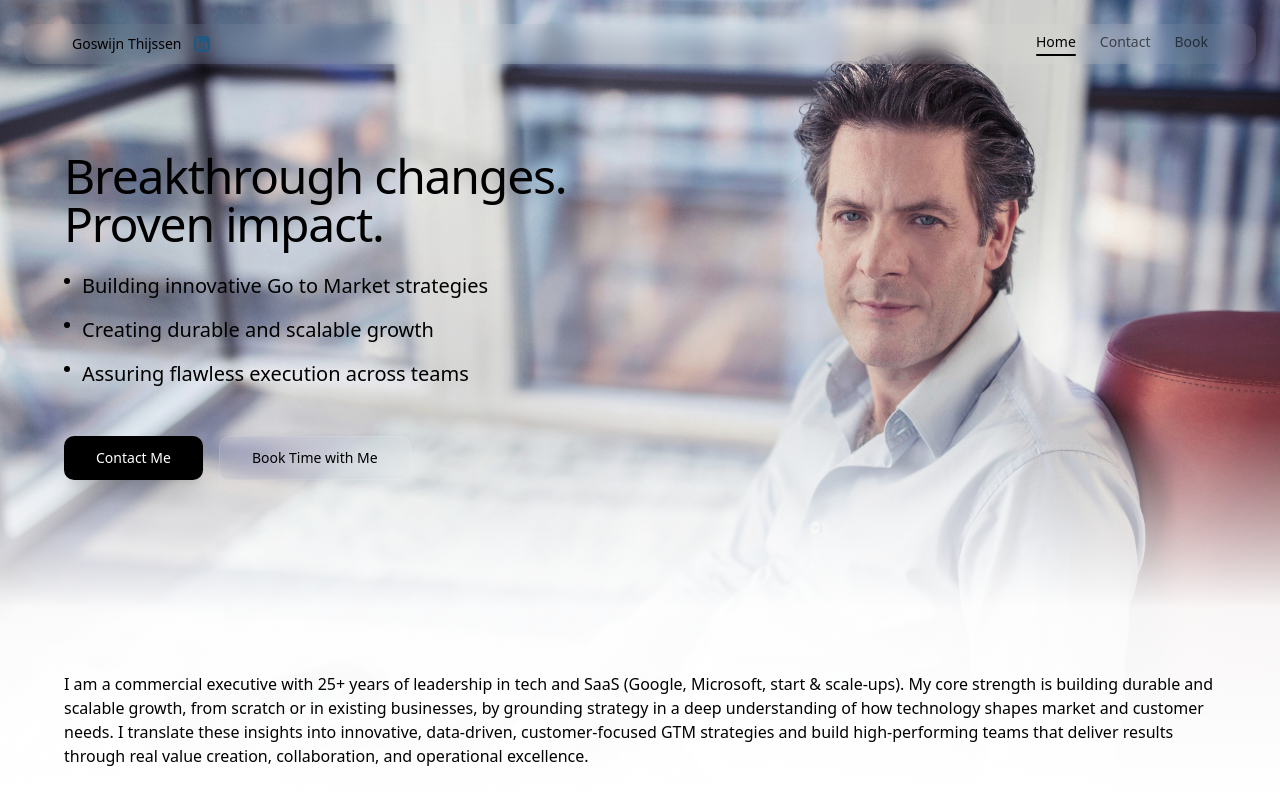
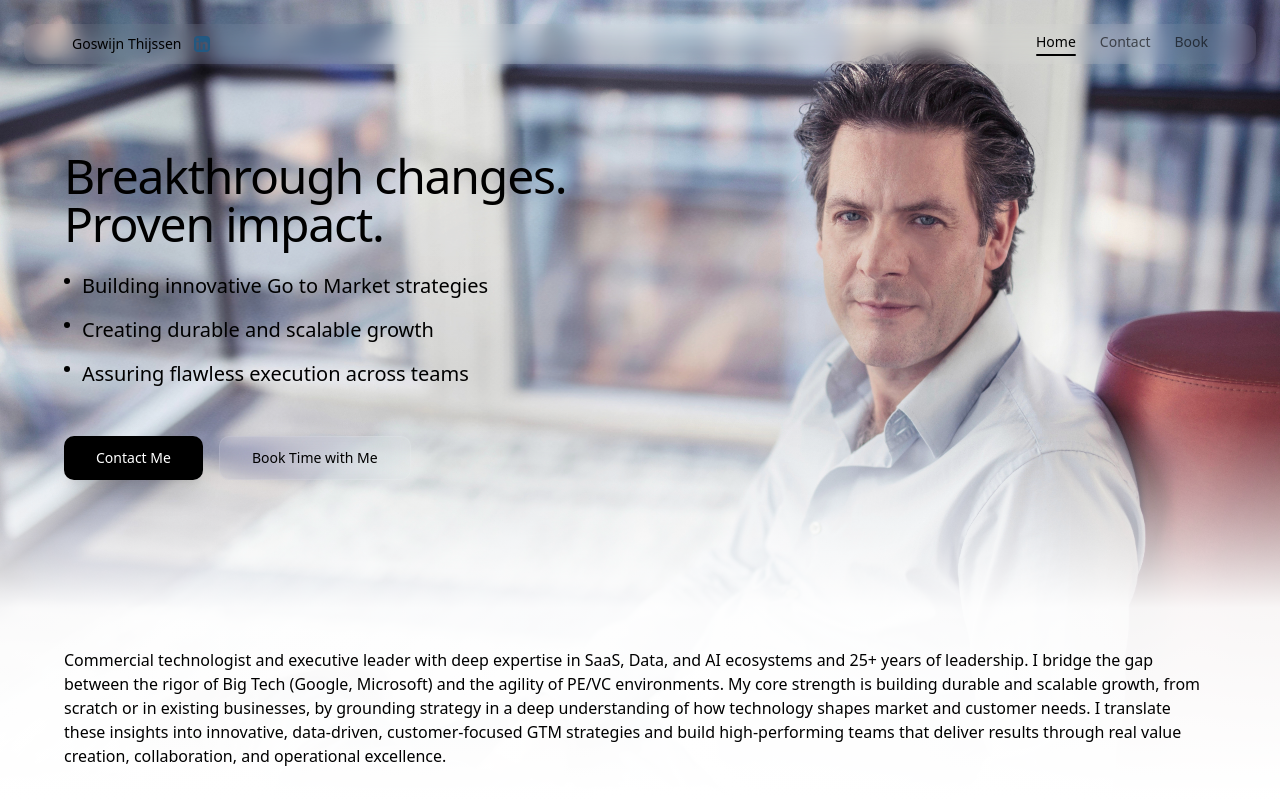
Before and after one commit to tyfoon/goswijn-landing-page, a React (Vite) app: page / in a window 1280 px wide. Shown: the top 800 px of the page. Built offline with nearby package versions, Linux system fonts and the light colour scheme; the HTML template or start-up script is replaced by a standard one; a web font is replaced by a local one.

Commit message:
Code edited in Lovable Code Editor
Edited UI in Lovable

```diff
--- a/src/pages/Index.tsx
+++ b/src/pages/Index.tsx
@@ -266,12 +266,13 @@ const Index = () => {
             <div className="absolute inset-x-0 bottom-0 h-96 bg-gradient-to-t from-background via-background/95 to-transparent z-10" />
             <div className="relative px-6 py-8 md:px-12 lg:px-16 pointer-events-auto z-20">
               <p className="w-full text-xs leading-tight text-foreground md:text-sm lg:text-base">
-                I am a commercial executive with 25+ years of leadership in tech and SaaS (Google, Microsoft, start &
-                scale-ups). My core strength is building durable and scalable growth, from scratch or in existing
-                businesses, by grounding strategy in a deep understanding of how technology shapes market and customer
-                needs. I translate these insights into innovative, data-driven, customer-focused GTM strategies and
-                build high-performing teams that deliver results through real value creation, collaboration, and
-                operational excellence.
+                Commercial technologist and executive leader with deep expertise in SaaS, Data, and AI ecosystems and
+                25+ years of leadership. I bridge the gap between the rigor of Big Tech (Google, Microsoft) and the
+                agility of PE/VC environments. My core strength is building durable and scalable growth, from scratch or
+                in existing businesses, by grounding strategy in a deep understanding of how technology shapes market
+                and customer needs. I translate these insights into innovative, data-driven, customer-focused GTM
+                strategies and build high-performing teams that deliver results through real value creation,
+                collaboration, and operational excellence.
               </p>
             </div>
           </div>
```
